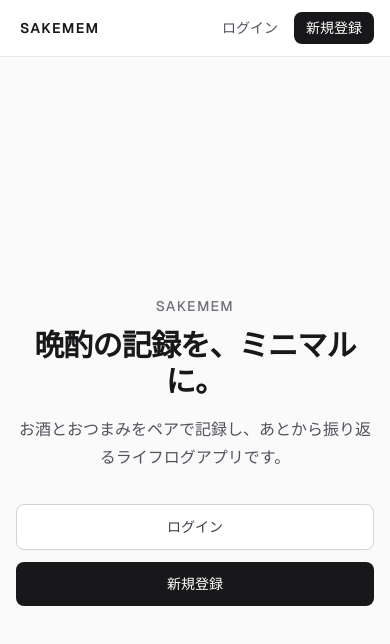
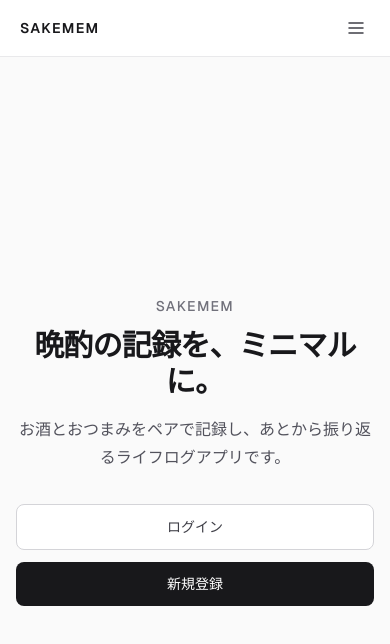
Before and after one commit to GenbuHase/Sakemem, a Next.js app: page / in a window 390 px wide. Shown: the top 644 px of the page. Built offline with nearby package versions, Linux system fonts and the light colour scheme; no server answers.

Commit message:
alpha-0.3.4 + モバイル表示におけるヘッダーの表示を改善

```diff
--- a/package.json
+++ b/package.json
@@ -1,6 +1,6 @@
 {
   "name": "sakemem",
-  "version": "alpha-0.3.3",
+  "version": "alpha-0.3.4",
   "private": true,
   "scripts": {
     "dev": "next dev",
--- a/src/components/header-nav.tsx
+++ b/src/components/header-nav.tsx
@@ -2,46 +2,103 @@
 
 import Link from "next/link";
 import { usePathname } from "next/navigation";
+import { useEffect, useId, useState, type Dispatch, type SetStateAction } from "react";
 import { LinkButton } from "@/components/ui/button";
 import { cx } from "@/components/ui/styles";
 
 const NAV_LINK_CLASS =
   "rounded-md px-2.5 py-1.5 font-medium transition focus-visible:outline-none focus-visible:ring-2 focus-visible:ring-zinc-300";
 
+const MOBILE_NAV_LINK_CLASS =
+  "block rounded-lg px-3 py-2.5 text-sm font-medium transition focus-visible:outline-none focus-visible:ring-2 focus-visible:ring-zinc-300";
+
 type HeaderNavProps = {
   user: { email: string } | null;
   signOutAction: () => Promise<void>;
 };
 
+type MenuState = {
+  open: boolean;
+  pathname: string;
+};
+
 export function HeaderNav({ user, signOutAction }: HeaderNavProps) {
   const pathname = usePathname();
+  const [menuState, setMenuState] = useState<MenuState>({
+    open: false,
+    pathname,
+  });
+  const menuId = useId();
+  const menuOpen = menuState.open && menuState.pathname === pathname;
+  const setMenuOpen: Dispatch<SetStateAction<boolean>> = (value) => {
+    setMenuState((current) => {
+      const nextOpen =
+        typeof value === "function" ? value(current.open) : value;
+
+      return { open: nextOpen, pathname };
+    });
+  };
+
+  useEffect(() => {
+    if (!menuOpen) {
+      return;
+    }
+
+    const handleEscape = (event: KeyboardEvent) => {
+      if (event.key === "Escape") {
+        setMenuState({ open: false, pathname });
+      }
+    };
+
+    document.addEventListener("keydown", handleEscape);
+    return () => document.removeEventListener("keydown", handleEscape);
+  }, [menuOpen, pathname]);
 
   if (!user) {
     return (
       <>
-        <NavLink href="/login" active={pathname === "/login"}>
-          ログイン
-        </NavLink>
-        <LinkButton href="/signup" size="sm">
+        <div className="hidden items-center gap-1.5 sm:flex sm:gap-2">
+          <NavLink href="/login">ログイン</NavLink>
+          <LinkButton href="/signup" size="sm" className="whitespace-nowrap">
             新規登録
           </LinkButton>
+        </div>
+
+        <MobileMenu
+          menuId={menuId}
+          open={menuOpen}
+          onClose={() => setMenuOpen(false)}
+          onToggle={() => setMenuOpen((current) => !current)}
+        >
+          <MobileNavLink
+            href="/login"
+            onNavigate={() => setMenuOpen(false)}
+          >
+            ログイン
+          </MobileNavLink>
+          <LinkButton
+            href="/signup"
+            size="sm"
+            fullWidth
+            className="whitespace-nowrap"
+            onClick={() => setMenuOpen(false)}
+          >
+            新規登録
+          </LinkButton>
+        </MobileMenu>
       </>
     );
   }
 
   return (
     <>
-      <NavLink
-        href="/records"
-        active={pathname === "/records" || pathname.startsWith("/records/")}
-      >
-        タイムライン
-      </NavLink>
-      <LinkButton href="/records/new" size="sm">
+      <div className="hidden items-center gap-1.5 sm:flex sm:gap-2">
+        <NavLink href="/records">タイムライン</NavLink>
+        <LinkButton href="/records/new" size="sm" className="whitespace-nowrap">
           記録する
         </LinkButton>
         <span
-        className="hidden max-w-[10rem] truncate text-zinc-500 sm:inline"
+          className="max-w-[10rem] truncate text-zinc-500"
           title={user.email}
         >
           {user.email}
@@ -51,37 +108,178 @@ export function HeaderNav({ user, signOutAction }: HeaderNavProps) {
             type="submit"
             className={cx(
               NAV_LINK_CLASS,
-            "text-zinc-500 hover:text-zinc-900",
+              "whitespace-nowrap text-zinc-500 hover:text-zinc-900",
             )}
           >
             ログアウト
           </button>
         </form>
+      </div>
+
+      <MobileMenu
+        menuId={menuId}
+        open={menuOpen}
+        onClose={() => setMenuOpen(false)}
+        onToggle={() => setMenuOpen((current) => !current)}
+      >
+        <MobileNavLink
+          href="/records"
+          onNavigate={() => setMenuOpen(false)}
+        >
+          タイムライン
+        </MobileNavLink>
+        <LinkButton
+          href="/records/new"
+          size="sm"
+          fullWidth
+          className="whitespace-nowrap"
+          onClick={() => setMenuOpen(false)}
+        >
+          記録する
+        </LinkButton>
+        <p className="truncate px-3 py-1 text-xs text-zinc-500" title={user.email}>
+          {user.email}
+        </p>
+        <form action={signOutAction}>
+          <button
+            type="submit"
+            className={cx(
+              MOBILE_NAV_LINK_CLASS,
+              "w-full text-left text-zinc-600 hover:bg-zinc-50 hover:text-zinc-900",
+            )}
+          >
+            ログアウト
+          </button>
+        </form>
+      </MobileMenu>
     </>
+  );
+}
+
+function MobileMenu({
+  menuId,
+  open,
+  onClose,
+  onToggle,
+  children,
+}: {
+  menuId: string;
+  open: boolean;
+  onClose: () => void;
+  onToggle: () => void;
+  children: React.ReactNode;
+}) {
+  return (
+    <div className="relative sm:hidden">
+      <button
+        type="button"
+        className="inline-flex h-9 w-9 items-center justify-center rounded-lg text-zinc-700 transition hover:bg-zinc-100 focus-visible:outline-none focus-visible:ring-2 focus-visible:ring-zinc-300"
+        aria-expanded={open}
+        aria-controls={menuId}
+        aria-label={open ? "メニューを閉じる" : "メニューを開く"}
+        onClick={onToggle}
+      >
+        {open ? <CloseIcon /> : <MenuIcon />}
+      </button>
+
+      {open ? (
+        <>
+          <button
+            type="button"
+            className="fixed inset-0 top-14 z-40"
+            aria-label="メニューを閉じる"
+            onClick={onClose}
+          />
+          <nav
+            id={menuId}
+            aria-label="メインメニュー"
+            className="absolute right-0 z-50 mt-2 w-52 rounded-xl border border-zinc-200 bg-white p-2 shadow-lg"
+          >
+            <div className="flex flex-col gap-1">{children}</div>
+          </nav>
+        </>
+      ) : null}
+    </div>
   );
 }
 
 function NavLink({
   href,
-  active,
   children,
 }: {
   href: string;
-  active: boolean;
   children: React.ReactNode;
 }) {
   return (
     <Link
       href={href}
-      aria-current={active ? "page" : undefined}
       className={cx(
         NAV_LINK_CLASS,
-        active
-          ? "bg-zinc-100 text-zinc-900"
-          : "text-zinc-600 hover:bg-zinc-50 hover:text-zinc-900",
+        "whitespace-nowrap text-zinc-600 hover:bg-zinc-50 hover:text-zinc-900",
       )}
     >
       {children}
     </Link>
   );
 }
+
+function MobileNavLink({
+  href,
+  onNavigate,
+  children,
+}: {
+  href: string;
+  onNavigate: () => void;
+  children: React.ReactNode;
+}) {
+  return (
+    <Link
+      href={href}
+      onClick={onNavigate}
+      className={cx(
+        MOBILE_NAV_LINK_CLASS,
+        "text-zinc-700 hover:bg-zinc-50 hover:text-zinc-900",
+      )}
+    >
+      {children}
+    </Link>
+  );
+}
+
+function MenuIcon() {
+  return (
+    <svg
+      width="20"
+      height="20"
+      viewBox="0 0 20 20"
+      fill="none"
+      aria-hidden="true"
+    >
+      <path
+        d="M3 5h14M3 10h14M3 15h14"
+        stroke="currentColor"
+        strokeWidth="1.5"
+        strokeLinecap="round"
+      />
+    </svg>
+  );
+}
+
+function CloseIcon() {
+  return (
+    <svg
+      width="20"
+      height="20"
+      viewBox="0 0 20 20"
+      fill="none"
+      aria-hidden="true"
+    >
+      <path
+        d="m5 5 10 10M15 5 5 15"
+        stroke="currentColor"
+        strokeWidth="1.5"
+        strokeLinecap="round"
+      />
+    </svg>
+  );
+}
--- a/src/components/header.tsx
+++ b/src/components/header.tsx
@@ -14,12 +14,15 @@ export async function Header() {
       <div className="mx-auto flex h-14 max-w-3xl items-center justify-between gap-4 px-4 sm:px-6">
         <Link
           href="/"
-          className="rounded-md px-1 py-0.5 text-sm font-semibold tracking-widest text-zinc-900 uppercase transition hover:text-zinc-600 focus-visible:outline-none focus-visible:ring-2 focus-visible:ring-zinc-300"
+          className="shrink-0 rounded-md px-1 py-0.5 text-sm font-semibold tracking-widest text-zinc-900 uppercase transition hover:text-zinc-600 focus-visible:outline-none focus-visible:ring-2 focus-visible:ring-zinc-300"
         >
           Sakemem
         </Link>
 
-        <nav className="flex items-center gap-1.5 text-sm sm:gap-2">
+        <nav
+          aria-label="メインナビゲーション"
+          className="flex shrink-0 items-center text-sm"
+        >
           <HeaderNav
             user={user ? { email: user.email ?? "" } : null}
             signOutAction={signOut}
```
Also changed, not shown: 1 other file (tests, documents, lock files or other folders). Lines whose indentation alone changed are shown as unchanged.
